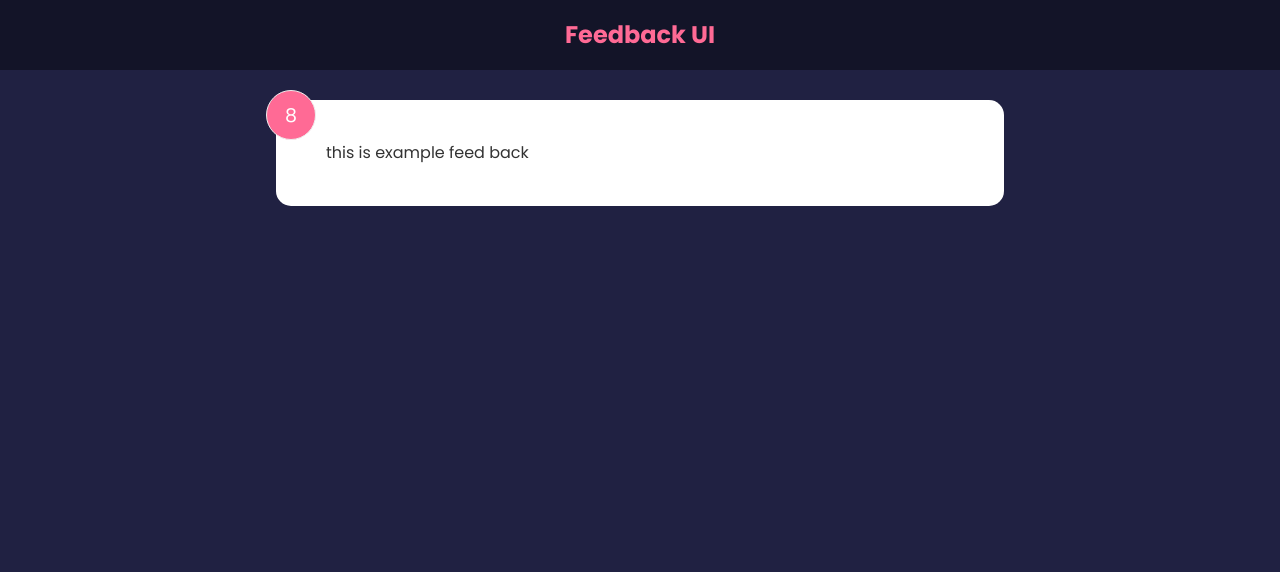
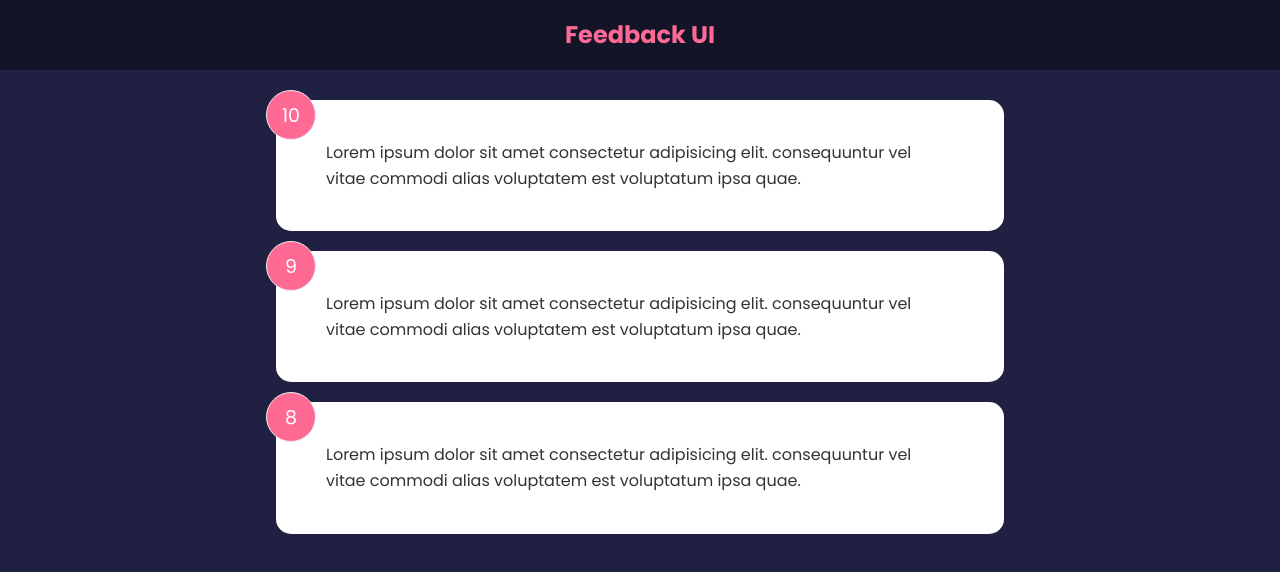
Before and after one commit to RaisanJMR/feedback-app, a React (Create React App) app: page / in a window 1280 px wide. Shown: the top 572 px of the page. Built offline with nearby package versions, Linux system fonts and the light colour scheme.

Commit message:
added propType validation for components

```diff
--- a/src/App.js
+++ b/src/App.js
@@ -1,12 +1,15 @@
-import FeedbackItem from './components/FeedbackItem'
+import { useState } from 'react'
+import FeedbackList from './components/FeedbackList'
 import Header from './components/Header'
+import FeedBackData from './data/FeedbackData'
 
 function App() {
+  const [feedback, setFeedback] = useState(FeedBackData)
   return (
     <>
       <Header />
       <div className='container'>
-        <FeedbackItem />
+        <FeedbackList data={feedback} />
       </div>
     </>
   )
--- a/src/components/FeedbackItem.jsx
+++ b/src/components/FeedbackItem.jsx
@@ -1,16 +1,15 @@
-import { useState } from 'react'
+import Card from './Shared/Card'
+import PropTypes from 'prop-types'
 
-function FeedbackItem() {
-  const [rating, setRating] = useState(8)
-  const [text, setText] = useState('this is example feed back')
-
+function FeedbackItem({ item }) {
   return (
-    <div className='card'>
-      <div className='num-display'>{rating}</div>
-      <div className='text-display'>{text}</div>
-
-    </div>
+    <Card>
+      <div className='num-display'>{item.rating}</div>
+      <div className='text-display'>{item.text}</div>
+    </Card>
   )
 }
-
+FeedbackItem.propTypes = {
+  item: PropTypes.object.isRequired,
+}
 export default FeedbackItem
--- /dev/null
+++ b/src/components/FeedbackList.jsx
@@ -0,0 +1,24 @@
+import FeedbackItem from './FeedbackItem'
+import PropTypes from 'prop-types'
+function FeedbackList({ data }) {
+  if (!data || data.length === 0) {
+    return <p>No feedback</p>
+  }
+  return (
+    <div className='feedback-list'>
+      {data.map((item) => (
+        <FeedbackItem key={item.id} item={item} />
+      ))}
+    </div>
+  )
+}
+FeedbackList.protoTypes = {
+  data: PropTypes.arrayOf(
+    PropTypes.shape({
+      id: PropTypes.number.isRequired,
+      text: PropTypes.string.isRequired,
+      rating: PropTypes.number.isRequired,
+    })
+  ),
+}
+export default FeedbackList
--- /dev/null
+++ b/src/components/Shared/Card.jsx
@@ -0,0 +1,14 @@
+import PropTypes from 'prop-types'
+
+function Card({ children, reverse }) {
+  return <div className={`card ${reverse && 'reverse'}`}>{children}</div>
+}
+
+Card.defaultProps = {
+  reverse: false,
+}
+Card.propTypes = {
+  children: PropTypes.node.isRequired,
+  reverse: PropTypes.bool,
+}
+export default Card
--- /dev/null
+++ b/src/data/FeedbackData.js
@@ -0,0 +1,19 @@
+const FeedBackData = [
+  {
+    id: 1,
+    rating: 10,
+    text: 'Lorem ipsum dolor sit amet consectetur adipisicing elit. consequuntur vel vitae commodi alias voluptatem est voluptatum ipsa quae.',
+  },
+  {
+    id: 2,
+    rating: 9,
+    text: 'Lorem ipsum dolor sit amet consectetur adipisicing elit. consequuntur vel vitae commodi alias voluptatem est voluptatum ipsa quae.',
+  },
+  {
+    id: 3,
+    rating: 8,
+    text: 'Lorem ipsum dolor sit amet consectetur adipisicing elit. consequuntur vel vitae commodi alias voluptatem est voluptatum ipsa quae.',
+  },
+]
+
+export default FeedBackData
```
